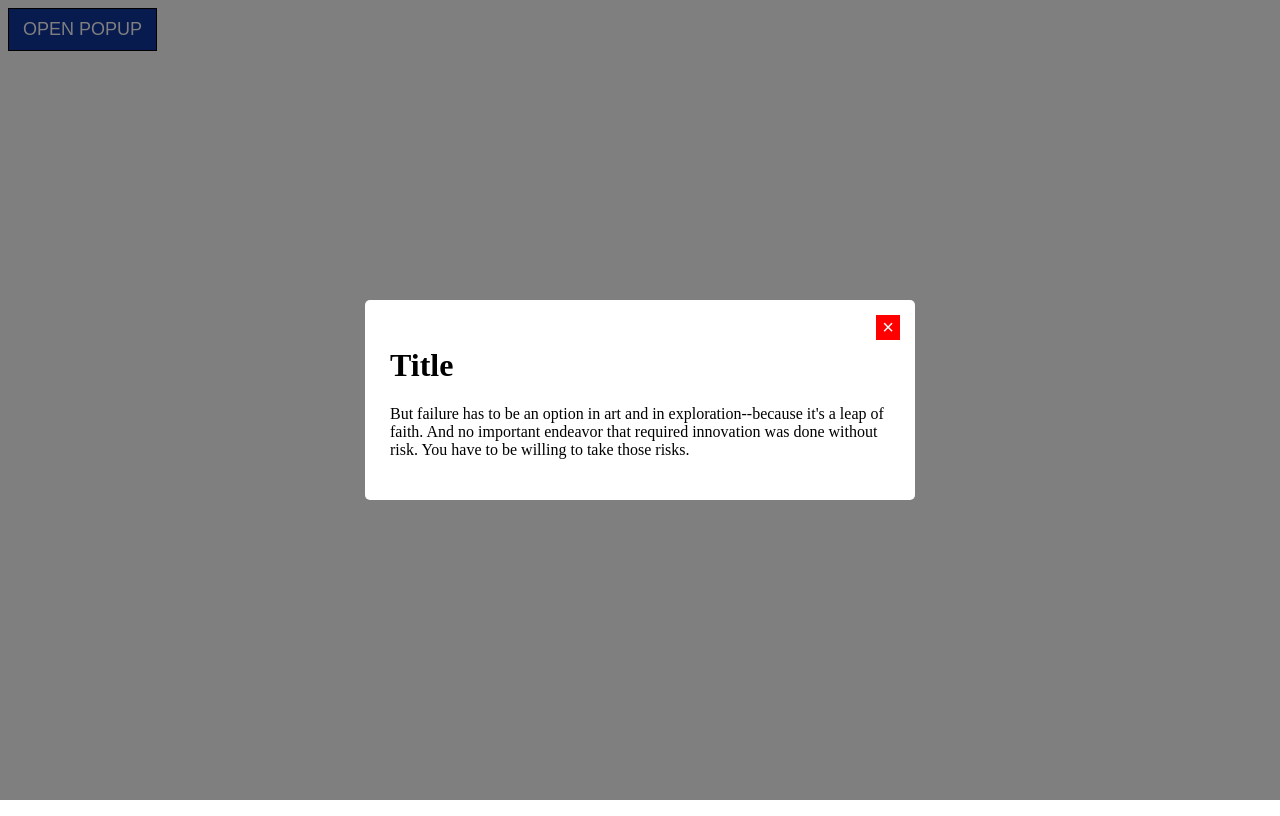
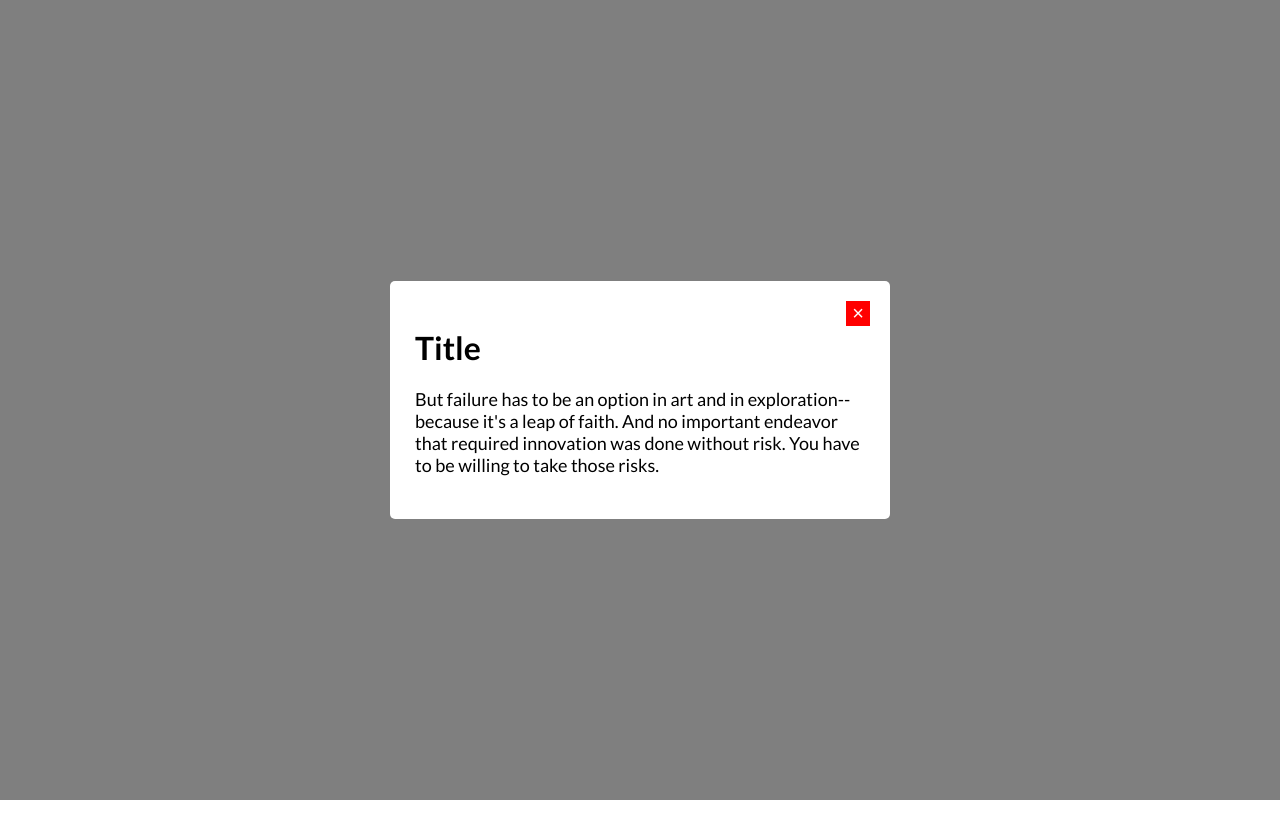
Before and after one commit to Ghuseynova/popup, a website built with webpack: page src/index.html in a window 1280 px wide. Both pictures are taken after a click on the button "OPEN POPUP". Built offline with nearby package versions, Linux system fonts and the light colour scheme.

Commit message:
fixed some bugs and added some changes

```diff
--- a/src/index.html
+++ b/src/index.html
@@ -7,19 +7,17 @@
     <title>Popup</title>
   </head>
   <body>
-    <div class="popup" id="myPopup" style="display: none;">
     <div class="content">
       <h1>
         Title
       </h1>
       <p>
-          But failure has to be an option in art and in exploration--because
-          it's a leap of faith. And no important endeavor that required
-          innovation was done without risk. You have to be willing to take those
-          risks.
+        But failure has to be an option in art and in exploration--because it's
+        a leap of faith. And no important endeavor that required innovation was
+        done without risk. You have to be willing to take those risks.
       </p>
     </div>
-    </div>
+
     <button class="btn js-popup-open">open popup</button>
   </body>
 </html>
--- a/src/index.js
+++ b/src/index.js
@@ -4,7 +4,9 @@ import "./scss/style.scss";
 
 import { Popup } from "./libjs/popup.js";
 
-const content = document.querySelector("#myPopup");
+const content = document.querySelector(".content");
+console.log(content);
 const newPopup = new Popup(content);
 
-newPopup.open("js-popup-open");
+newPopup.init();
+// console.log(newPopup.init);
--- a/src/libjs/popup.js
+++ b/src/libjs/popup.js
@@ -1,52 +1,75 @@
 export class Popup {
-  constructor(arg) {
+  constructor(content) {
     this.popup = null;
+    this.overlay = null;
     this.container = null;
     this.closeBtn = null;
-    this.content = arg;
+    this.options = {
+      content: content
+    };
   }
 
   close() {
-    this.popup.className = "popup";
+    if (this.popup.classList.contains("is-opened")) {
+      this.popup.classList.remove("is-opened");
+    }
   }
 
-  initEvents(className) {
-    const elem = document.querySelector("." + className);
-
+  _initEvents() {
+    const elem = document.querySelector(".js-popup-open");
     if (elem) {
       elem.addEventListener("click", () => {
-        this.popup.classList.add("popup--is-opened");
+        this.popup.classList.add("is-opened");
       });
     }
-    this.popup.addEventListener("click", this.close.bind(this));
-    this.closeBtn.addEventListener("click", this.close.bind(this));
+
+    if (this.closeBtn) {
+      this.closeBtn.addEventListener("click", () => this.close());
+    }
+
+    if (this.overlay) {
+      this.overlay.addEventListener("click", () => this.close());
+    }
   }
 
-  toBuilt() {
+  _toBuilt() {
     let content;
 
-    content = this.content.innerHTML;
+    if (typeof this.options.content === "string") {
+      content = this.options.content;
+    } else {
+      content = this.options.content;
+    }
 
     this.popup = document.createElement("div");
     this.popup.className = "popup";
 
+    this.overlay = document.createElement("div");
+    this.overlay.className = "popup__overlay";
+    this.popup.appendChild(this.overlay);
+
     this.container = document.createElement("div");
     this.container.className = "popup__container";
+    this.popup.appendChild(this.container);
 
-    this.popup.appendChild(this.container);
+    this.content = document.createElement("div");
+    this.content.className = "popup__content";
+    this.content.appendChild(content);
+    this.container.appendChild(this.content);
 
     this.closeBtn = document.createElement("button");
     this.closeBtn.className = "popup__close";
-
     this.container.appendChild(this.closeBtn);
-
-    this.container.insertAdjacentHTML("beforeend", content);
 
     document.querySelector("body").appendChild(this.popup);
   }
 
-  open(className) {
-    this.toBuilt();
-    this.initEvents(className);
+  open() {
+    this._toBuilt();
+    this._initEvents();
+  }
+
+  init() {
+    this.open();
   }
 }
--- a/src/scss/_common.scss
+++ b/src/scss/_common.scss
@@ -1,3 +1,5 @@
+@import url("https://fonts.googleapis.com/css?family=Lato:400,700&display=swap");
+
 html {
   box-sizing: border-box;
 }
@@ -9,11 +11,22 @@ html {
   box-sizing: inherit;
 }
 
+body {
+  font-family: "Lato", sans-serif;
+  height: 100vh;
+  display: flex;
+  align-items: center;
+  justify-content: center;
+}
+
 .btn {
-  padding: 10px 14px;
-  border: 1px solid #000;
-  background-color: rgba(17, 55, 160, 1);
+  padding: 16px 32px;
+  border: none;
+  border-radius: 5px;
+  background-color: rgb(158, 41, 182);
+  font-family: "Lato", sans-serif;
   font-size: 18px;
+  letter-spacing: 0.08em;
   color: #fff;
   text-transform: uppercase;
   text-align: center;
@@ -21,6 +34,16 @@ html {
   cursor: pointer;
 
   &:hover {
-    background-color: lighten(rgba(17, 55, 160, 1), 5%);
+    box-shadow: 0px 2px 8px rgba(158, 41, 182, 0.1),
+      -2px 4px 8px rgba(158, 41, 182, 0.1), 2px 4px 8px rgba(158, 41, 182, 0.1);
   }
 }
+
+h1 {
+  font-size: 32px;
+  font-weight: 700;
+}
+
+p {
+  font-size: 18px;
+}
--- a/src/scss/_popup.scss
+++ b/src/scss/_popup.scss
@@ -1,37 +1,62 @@
 .popup {
+  $p: &;
   position: fixed;
   top: 0;
   left: 0;
-  width: 100%;
-  height: 100%;
-  background-color: rgba(0, 0, 0, 0.5);
-  display: flex;
-  align-items: center;
-  justify-content: center;
+  right: 0;
+  bottom: 0;
   opacity: 0;
   visibility: hidden;
-  transition: opacity 0.3s;
+  z-index: -1;
+  transition: opacity 0.5s ease;
+  display: flex;
+  justify-content: center;
+  align-items: center;
 
-  &--is-opened {
+  &.is-opened {
     opacity: 1;
     visibility: visible;
+    z-index: 9999;
+
+    #{$p}__overlay {
+      opacity: 1;
+    }
+
+    #{$p}__container {
+      transform: translateY(0);
+    }
+  }
+
+  &__overlay {
+    position: absolute;
+    top: 0;
+    left: 0;
+    width: 100%;
+    height: 100%;
+    background-color: rgba(0, 0, 0, 0.5);
+    opacity: 0;
+    transition: opacity 0.5s ease;
   }
 
   &__container {
-    position: relative;
     max-width: 500px;
-    min-width: 400px;
+    padding: 25px;
+    border-radius: 5px;
+    box-sizing: border-box;
+    background-color: #fff;
+    transform: translateY(-100px);
+    transition: transform 0.5s;
+  }
+
+  &__content {
     display: flex;
     flex-direction: column;
-    padding: 25px;
-    border-radius: 5px;
-    background-color: #fff;
   }
 
   &__close {
     position: absolute;
-    top: 15px;
-    right: 15px;
+    top: 20px;
+    right: 20px;
     display: flex;
     align-items: center;
     justify-content: center;
--- a/webpack.config.js
+++ b/webpack.config.js
@@ -46,7 +46,7 @@ module.exports = {
               ident: "postcss",
               plugins: () => [
                 require("autoprefixer")({
-                  browsers: ["> 1%", "last 2 versions"]
+                  overrideBrowserslist: ["> 1%", "last 2 versions"]
                 }),
                 require("cssnano")
               ]
```
Also changed, not shown: dist/css/style.css, dist/js/index.js. Lines whose indentation alone changed are shown as unchanged.
